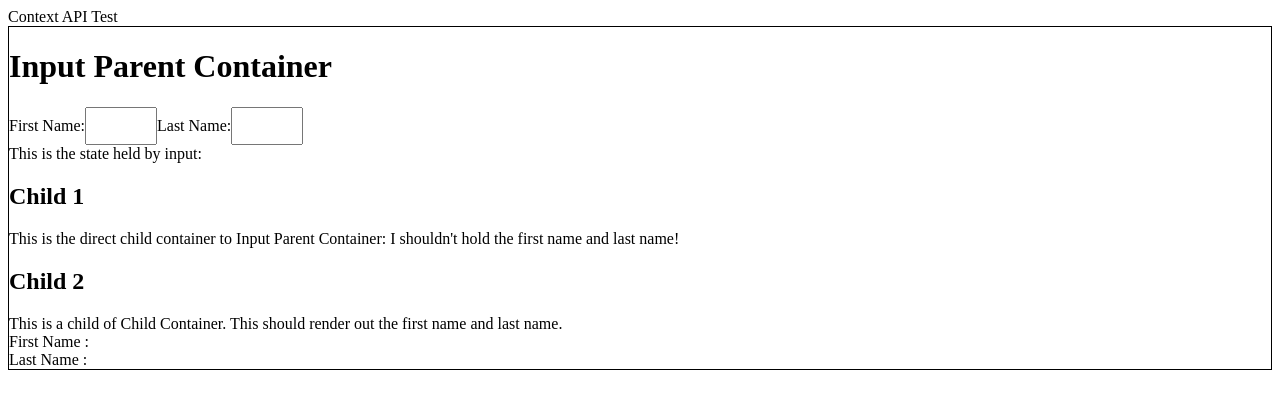
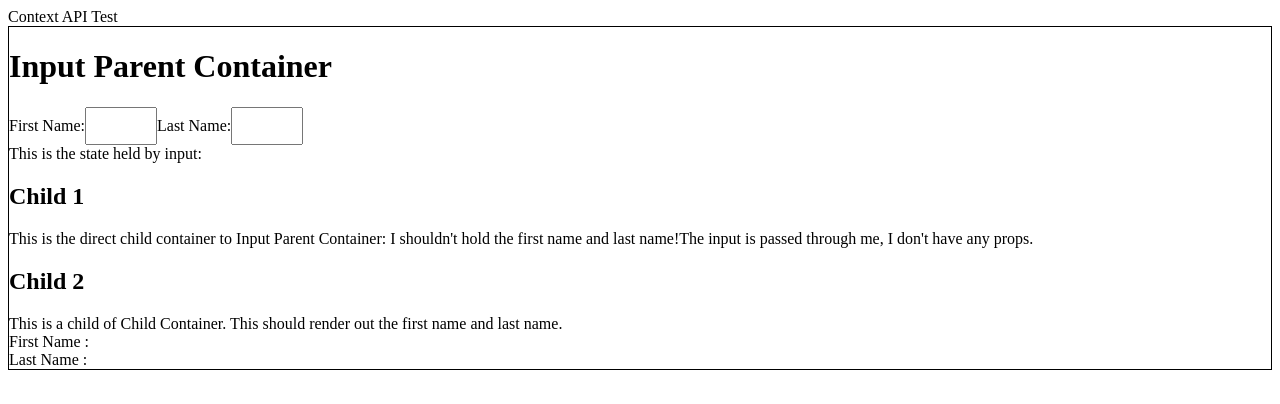
Before and after one commit to Haz-git/React_Toy_Project, a React (Create React App) app: page / in a window 1280 px wide. Shown: the top 404 px of the page. Built offline with nearby package versions, Linux system fonts and the light colour scheme.

Commit message:
Added details for child 1

```diff
--- a/src/components/ChildContainer.tsx
+++ b/src/components/ChildContainer.tsx
@@ -10,7 +10,7 @@ const ChildContainer = () => {
                 <h2>Child 1</h2>
             </div>
             This is the direct child container to Input Parent Container: I shouldn't hold the first
-            name and last name!
+            name and last name!The input is passed through me, I don't have any props.
             <ChildContainerSub />
         </div>
     );
```
